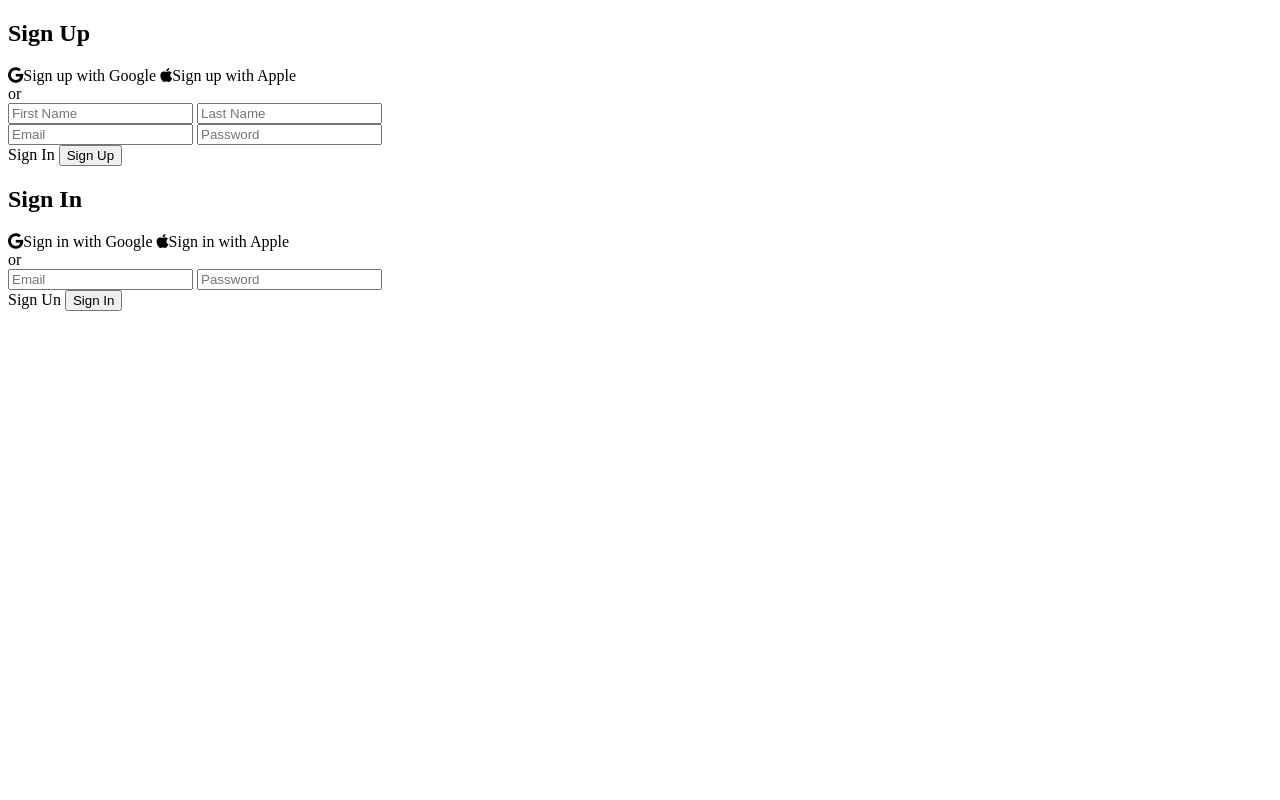
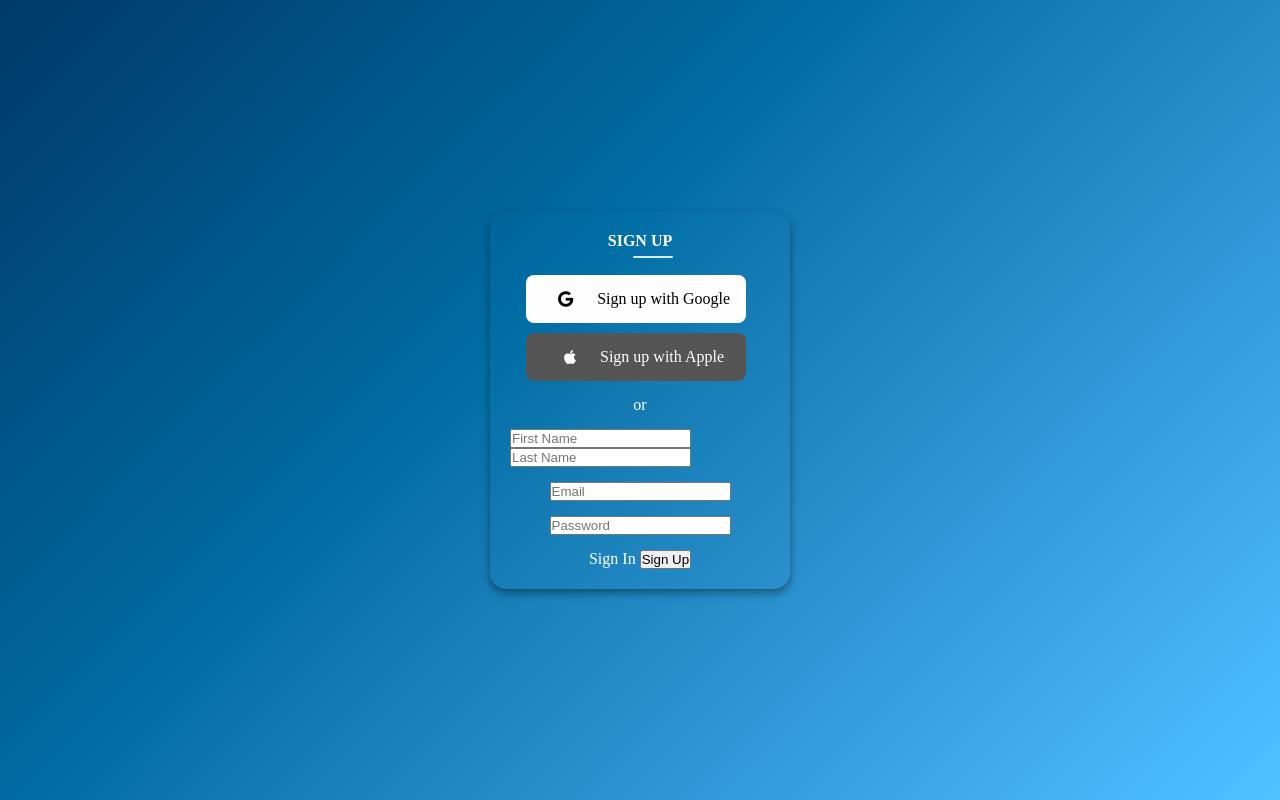
Before and after one commit to sduane20/capstone_project, a plain HTML site: page auth/login.html in a window 1280 px wide. Drawn offline with Linux system fonts and the light colour scheme; files that its build step writes are made by us from their sources; the site is published under a folder, as on GitHub Pages, so addresses that start at the root find nothing; a web font is replaced by a local one.

Commit message:
Redid the path for the css to the login page.

```diff
--- a/auth/login.html
+++ b/auth/login.html
@@ -5,8 +5,8 @@
     <meta name="viewport" content="width=device-width, initial-scale=1.0">
     <title>Log In | Tranquil Thoughts</title>
     <script src="https://kit.fontawesome.com/e1dd270f5d.js" crossorigin="anonymous"></script>
-    <link rel="stylesheet" href="/style.css">
-    <link rel="stylesheet" href="/login.css">
+    <link rel="stylesheet" href="../css/style.css">
+    <link rel="stylesheet" href="../css/login.css">
 </head>
 <body>
     <form action="" class="signUp active">
@@ -50,6 +50,6 @@
             <button class="btn up"> Sign In</button>
         </div>
     </form>
-<script src="/main.js"></script>
+<script src="../js/main.js"></script>
 </body>
 </html>
```
